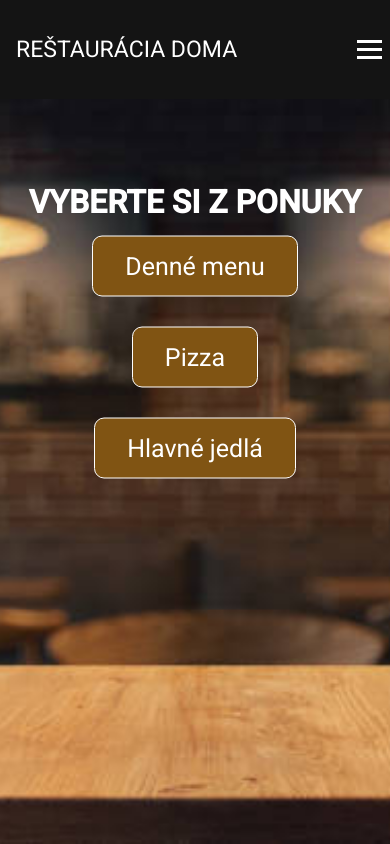
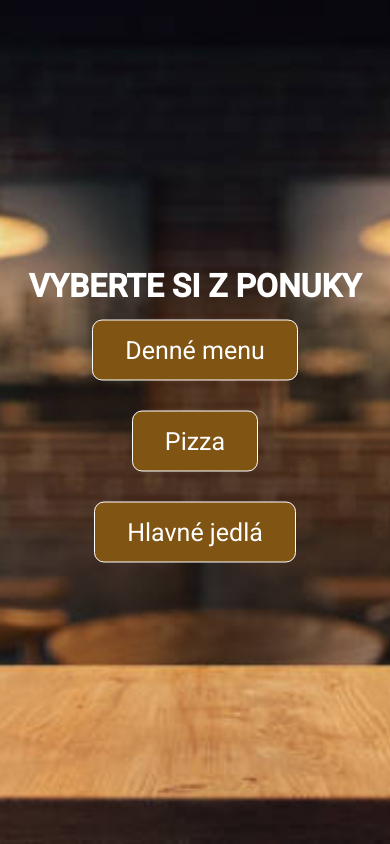
Before and after one commit to marekpng/restauracia_doma, a plain HTML site: page index.html in a window 390 px wide. Drawn offline with Linux system fonts and the light colour scheme.

Commit message:
contenct

```diff
--- a/index.html
+++ b/index.html
@@ -11,7 +11,7 @@
 
         <div class="banner">
 
-            <nav class="navbar scroll-down scroll-up">
+            <!-- <nav class="navbar scroll-down scroll-up">
 
                 <a href="index.html" class="nav-brand">REŠTAURÁCIA DOMA</a>
                 <ul class="nav-menu">
@@ -34,7 +34,7 @@
                     <span class="bar"></span>
                     <span class="bar"></span>
                 </div>
-            </nav>
+            </nav> -->
             <div class="content">
                 <h1>VYBERTE SI Z PONUKY</h1>
 
--- a/style.css
+++ b/style.css
@@ -376,7 +376,7 @@ span {
 .content {
     width: 100%;
     position: absolute;
-    top: 40%;
+    top: 50%;
     transform: translateY(-50%);
     text-align: center;
     color: #fff;
@@ -555,6 +555,7 @@ content h1{
     .navbar {
         margin: 0;
         width: 100%;
+        margin-bottom: 15px;
 
     }
     .flex-columns {
```
